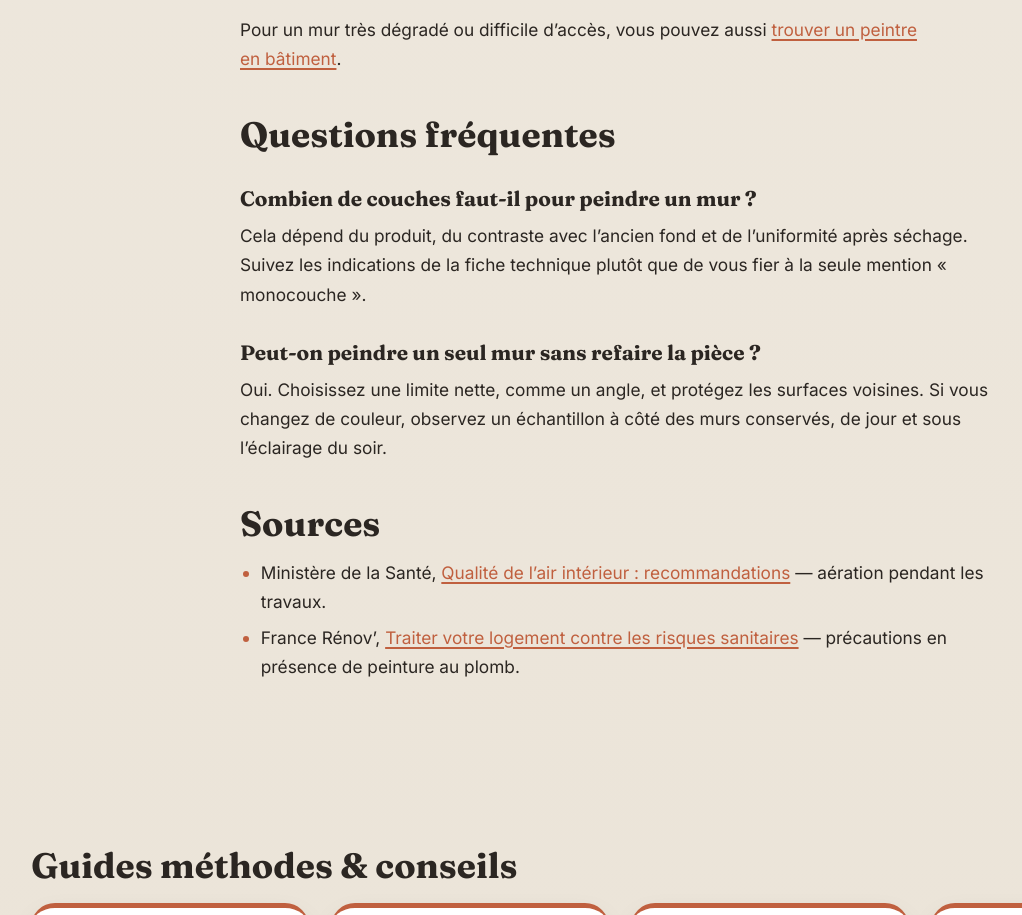
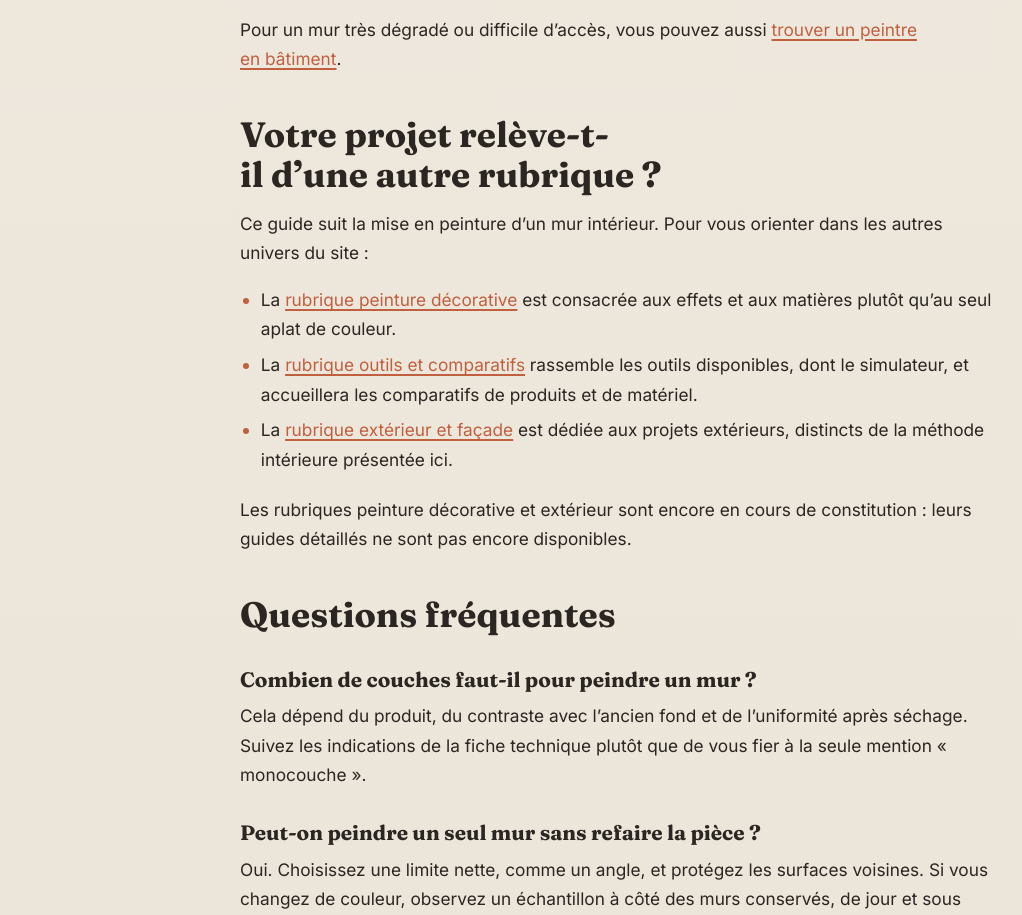
Before and after one commit to GeoRoy44/peinturedecor, an Astro site: page /peindre-un-mur in a window 1280 px wide. Shown: the part 4427-5342 px from the top of the page, without its empty margins (20-1042 px from the left). Built offline with nearby package versions, Linux system fonts and the light colour scheme; Astro itself is replaced by a stand-in of ours.

Commit message:
content: orienter le pilier C3 vers les rubriques decoration outils et facade

```diff
--- a/src/content/meres/peindre-un-mur.md
+++ b/src/content/meres/peindre-un-mur.md
@@ -67,6 +67,16 @@ Retirez le ruban selon les consignes de l’adhésif et de la peinture. Une fois
 
 Pour un mur très dégradé ou difficile d’accès, vous pouvez aussi [trouver un peintre en bâtiment](/peintre-en-batiment/).
 
+## Votre projet relève-t-il d’une autre rubrique ?
+
+Ce guide suit la mise en peinture d’un mur intérieur. Pour vous orienter dans les autres univers du site :
+
+- La [rubrique peinture décorative](/peinture-decorative/) est consacrée aux effets et aux matières plutôt qu’au seul aplat de couleur.
+- La [rubrique outils et comparatifs](/meilleure-peinture-interieure/) rassemble les outils disponibles, dont le simulateur, et accueillera les comparatifs de produits et de matériel.
+- La [rubrique extérieur et façade](/peinture-facade/) est dédiée aux projets extérieurs, distincts de la méthode intérieure présentée ici.
+
+Les rubriques peinture décorative et extérieur sont encore en cours de constitution : leurs guides détaillés ne sont pas encore disponibles.
+
 ## Questions fréquentes
 
 ### Combien de couches faut-il pour peindre un mur ?
```
